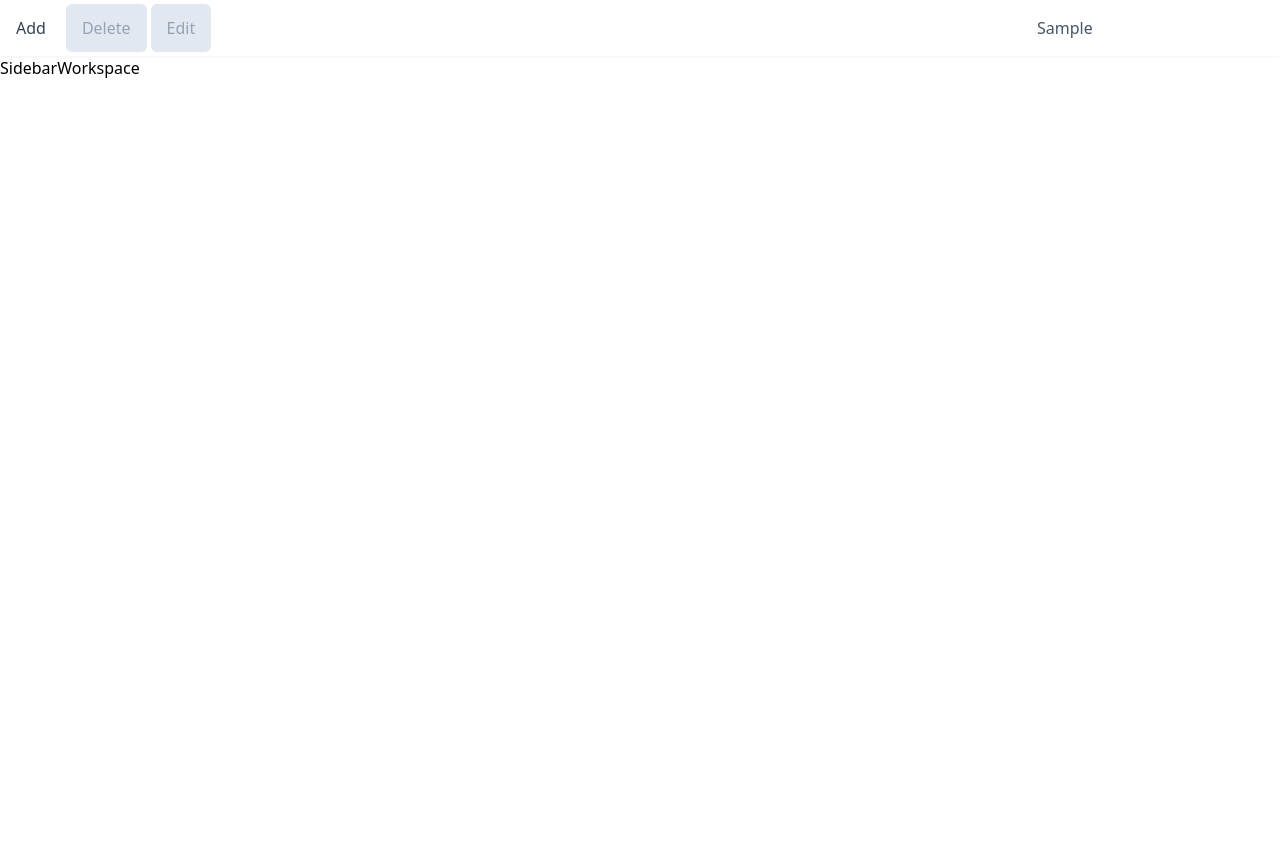
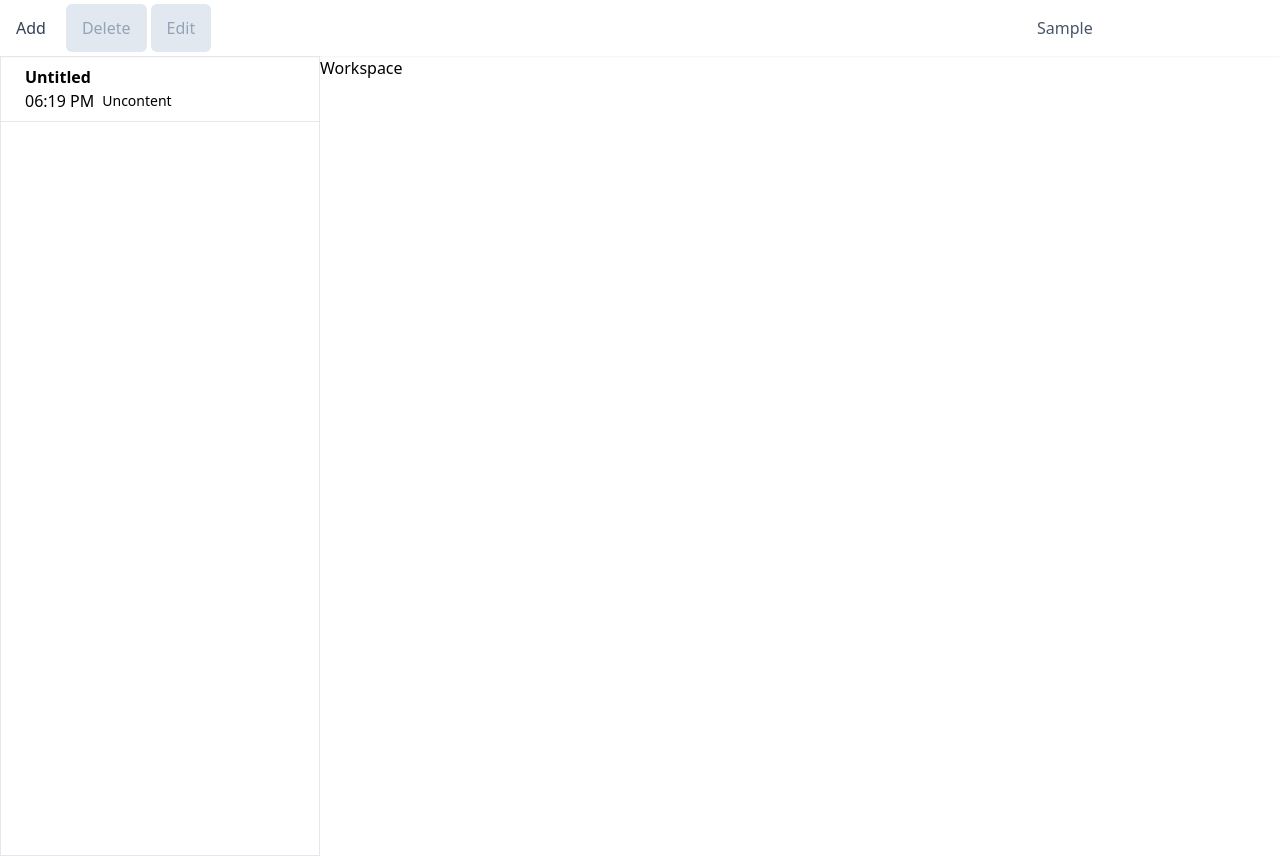
Before and after one commit to ltlaitoff/inboost-test-task, a React (Vite) app: page / in a window 1280 px wide. Both pictures are taken after typing "Sample" into the empty fields and a click on the button "Add". Built offline with nearby package versions, Linux system fonts and the light colour scheme.

Commit message:
feat(Sidebar): Created sidebar

```diff
--- a/src/containers/Sidebar/Sidebar.component.tsx
+++ b/src/containers/Sidebar/Sidebar.component.tsx
@@ -1,5 +1,44 @@
+import { useStore } from '../../contexts/store.context'
+import { setChosenNoteIdAction } from '../../store/store.actions'
+import {
+	getContentPreviewByContent,
+	getTitleByContent,
+	transformDateForOutput
+} from './helpers'
+
 function Sidebar() {
-	return <aside>Sidebar</aside>
+	const { state, dispatch } = useStore()
+
+	const onItemClick = (id: string) => {
+		dispatch(setChosenNoteIdAction(id))
+	}
+
+	return (
+		<aside className="max-w-xs border w-full h-full">
+			<ul>
+				{state.notes.map(item => {
+					return (
+						<li key={item.id}>
+							<button
+								onClick={() => onItemClick(item.id)}
+								className="px-6 py-2 text-left w-full border-b-[1px]"
+							>
+								<div className="font-bold">
+									{getTitleByContent(item.content)}
+								</div>
+								<div className="flex gap-x-2 items-center ">
+									<div className="">{transformDateForOutput(item.date)}</div>
+									<div className="text-sm font-light">
+										{getContentPreviewByContent(item.content)}
+									</div>
+								</div>
+							</button>
+						</li>
+					)
+				})}
+			</ul>
+		</aside>
+	)
 }
 
 export default Sidebar
--- /dev/null
+++ b/src/containers/Sidebar/helpers/getContentPreviewByContent.helper.ts
@@ -0,0 +1,7 @@
+export function getContentPreviewByContent(content: string) {
+	if (content.length === 0) {
+		return 'Uncontent'
+	}
+
+	return 'With content unknown'
+}
--- /dev/null
+++ b/src/containers/Sidebar/helpers/getTitleByContent.helper.ts
@@ -0,0 +1,7 @@
+export function getTitleByContent(content: string) {
+	if (content.length === 0) {
+		return 'Untitled'
+	}
+
+	return 'With title unknown'
+}
--- /dev/null
+++ b/src/containers/Sidebar/helpers/index.ts
@@ -0,0 +1,3 @@
+export { getTitleByContent } from './getTitleByContent.helper'
+export { getContentPreviewByContent } from './getContentPreviewByContent.helper'
+export { transformDateForOutput } from './transformDateForOutput.helper'
--- /dev/null
+++ b/src/containers/Sidebar/helpers/transformDateForOutput.helper.ts
@@ -0,0 +1,16 @@
+export function transformDateForOutput(date: Date): string {
+	const todayDate = new Date(Date.now())
+
+	if (todayDate.setHours(0, 0, 0, 0) === new Date(date).setHours(0, 0, 0, 0)) {
+		return date.toLocaleTimeString('en-US', {
+			hour: '2-digit',
+			minute: '2-digit'
+		})
+	}
+
+	return date.toLocaleDateString('en-US', {
+		day: '2-digit',
+		month: '2-digit',
+		year: 'numeric'
+	})
+}
```
